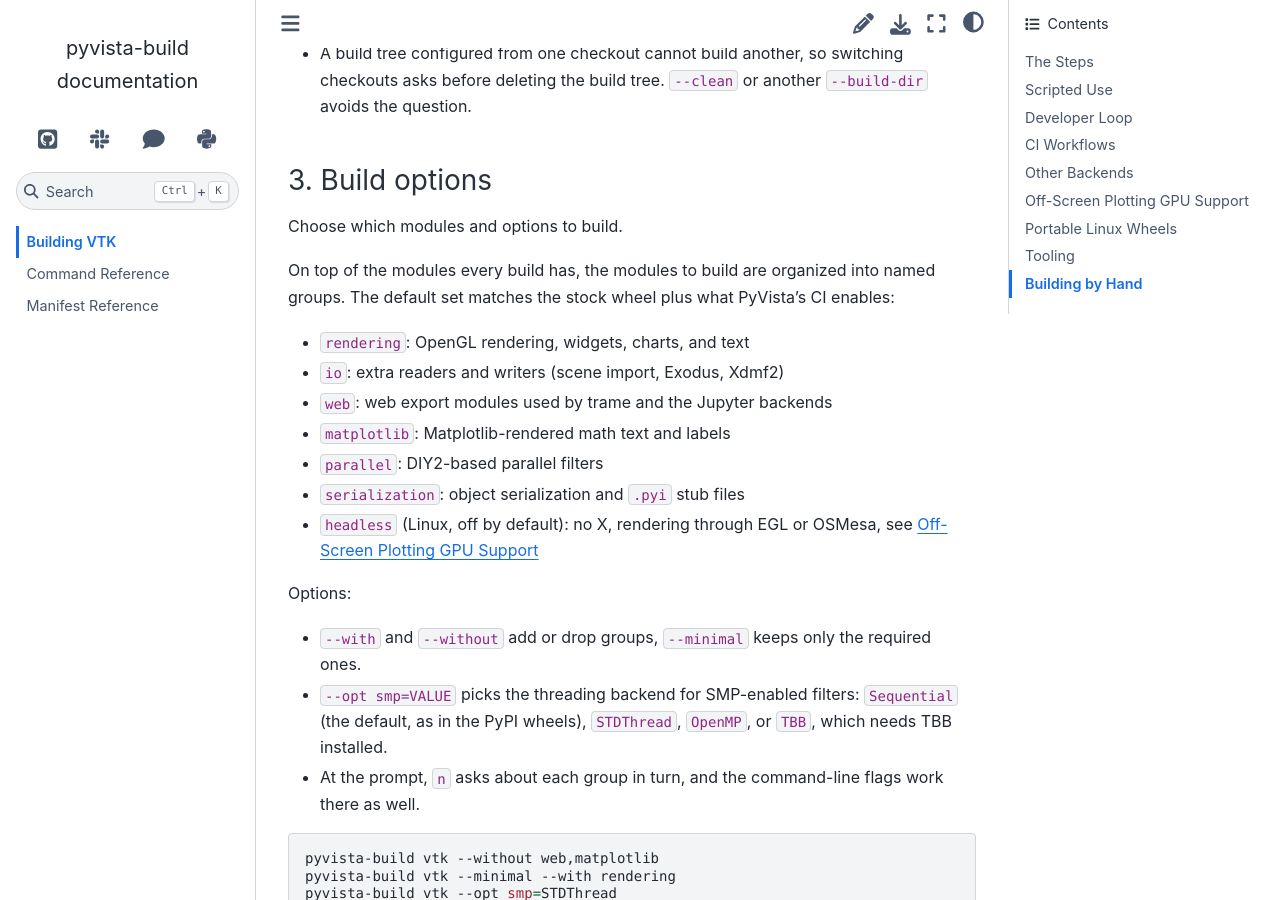
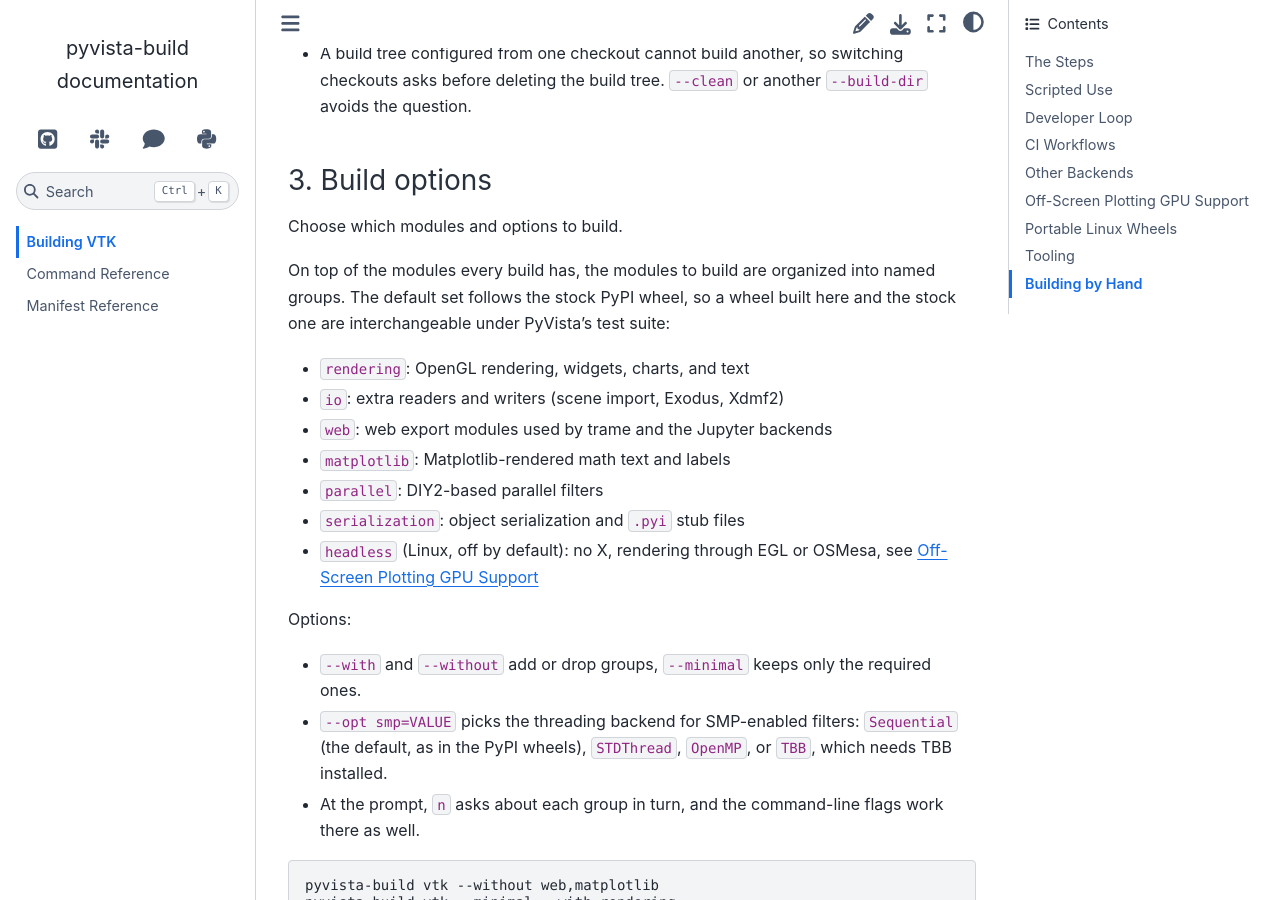
Before and after one commit to pyvista/pyvista-build, a Sphinx documentation site: the page built from doc/building.rst, in a window 1280 px wide and 900 px high, scrolled down 1978 px. Built offline with Sphinx 7.4.7 and the Sphinx Book theme 1.1.4, drawn with Linux system fonts in a browser that asks for light colours.

Commit message:
Describe the default module set by parity with the stock PyPI wheel (#31)
"Much like PyVista's CI does" is circular once PyVista's CI builds with
this tool, so the docs now state the manifest's real target: parity with
the stock PyPI wheel.

- `doc/cli.rst`: the command configures and compiles VTK with the module
set of the stock PyPI wheel.
- `doc/building.rst`: the default group set follows the stock wheel, so
a wheel built here and the stock one are interchangeable under PyVista's
test suite.

🤖 Generated with [Claude Code](https://claude.com/claude-code) (Claude
Fable 5.1)

```diff
--- a/doc/building.rst
+++ b/doc/building.rst
@@ -91,8 +91,9 @@ Get the VTK source to build.
 Choose which modules and options to build.
 
 On top of the modules every build has, the modules to build are organized
-into named groups. The default set matches the stock wheel plus what
-PyVista's CI enables:
+into named groups. The default set follows the stock PyPI wheel, so a wheel
+built here and the stock one are interchangeable under PyVista's test
+suite:
 
 - ``rendering``: OpenGL rendering, widgets, charts, and text
 - ``io``: extra readers and writers (scene import, Exodus, Xdmf2)
--- a/doc/cli.rst
+++ b/doc/cli.rst
@@ -3,8 +3,8 @@ Command Reference
 Command-line interface for building a VTK backend wheel from source.
 
 ``pyvista-build vtk`` clones VTK, checks for the build tools, configures and
-compiles it much like PyVista's CI does, and writes a wheel. It works
-on Linux, macOS, and Windows. See :doc:`building` for the eight steps in
+compiles it with the module set of the stock PyPI wheel, and writes a wheel.
+It works on Linux, macOS, and Windows. See :doc:`building` for the eight steps in
 detail, the module groups, portable Linux wheels, and the developer loop.
 
 Examples
```
